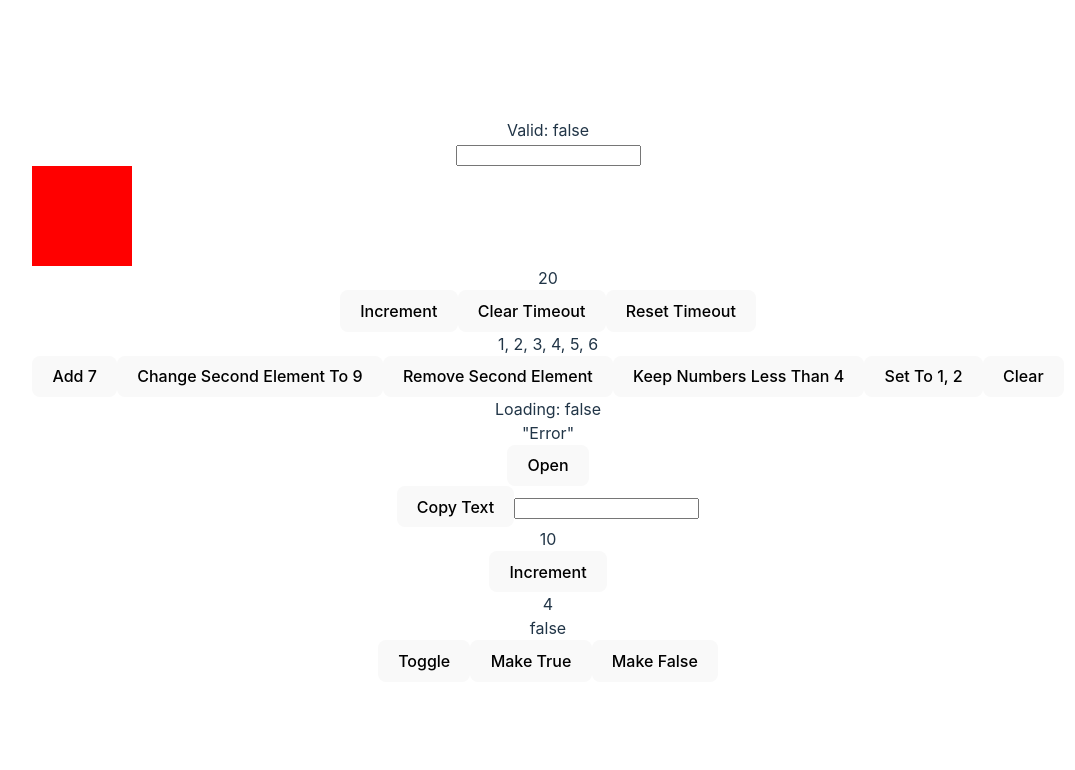
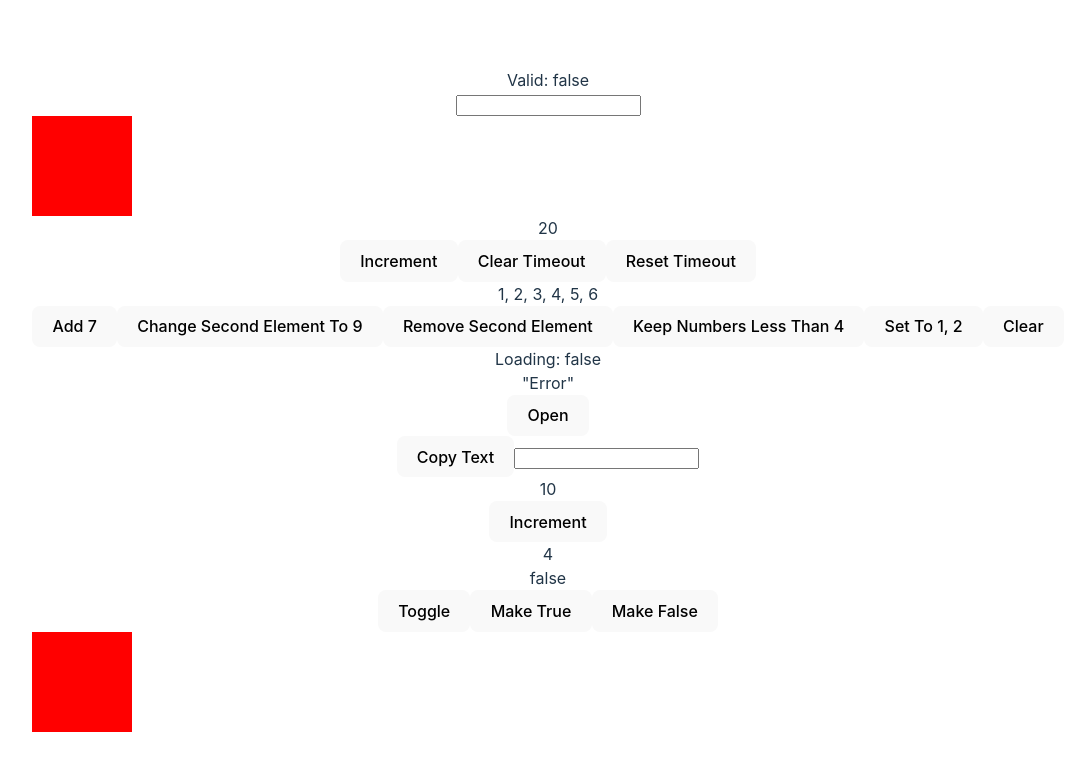
Before and after one commit to roll1226/react-custom-hooks, a React (Vite) app: page / in a window 1280 px wide. Shown: the top 770 px of the page, without its empty margins (92-1167 px from the left). Built offline with nearby package versions, Linux system fonts and the light colour scheme.

Commit message:
feat: useHover

```diff
--- a/src/App.tsx
+++ b/src/App.tsx
@@ -5,6 +5,7 @@ import { useAsync } from "./hooks/useAsync";
 import { useClickOutside } from "./hooks/useClickOutside";
 import { useCopyToClipboard } from "./hooks/useCopyToClipboard";
 import { useDebounce } from "./hooks/useDebounce";
+import { useHover } from "./hooks/useHover";
 import { useLongPress } from "./hooks/useLongPress";
 import { useRenderCount } from "./hooks/useRenderCount";
 import { useStateWithValidation } from "./hooks/useStateWithValidation";
@@ -56,6 +57,9 @@ function App() {
 
   const [toggle, toggleValue] = useToggle(false);
   const renderCount = useRenderCount();
+
+  const hoverRef = useRef<HTMLDivElement | null>(null);
+  const isHovered = useHover(hoverRef);
 
   return (
     <>
@@ -144,6 +148,15 @@ function App() {
         <button onClick={() => toggleValue(true)}>Make True</button>
         <button onClick={() => toggleValue(false)}>Make False</button>
       </div>
+
+      <div
+        ref={hoverRef}
+        style={{
+          backgroundColor: isHovered ? "blue" : "red",
+          width: "100px",
+          height: "100px",
+        }}
+      />
     </>
   );
 }
--- /dev/null
+++ b/src/hooks/useHover.tsx
@@ -0,0 +1,11 @@
+import { MutableRefObject, useState } from "react";
+import { useEventListener } from "./useEventListener";
+
+type UseHover = (ref: MutableRefObject<HTMLElement | null>) => boolean;
+
+export const useHover: UseHover = (ref) => {
+  const [hovered, setHovered] = useState(false);
+  useEventListener("mouseover", () => setHovered(true), ref);
+  useEventListener("mouseout", () => setHovered(false), ref);
+  return hovered;
+};
```
